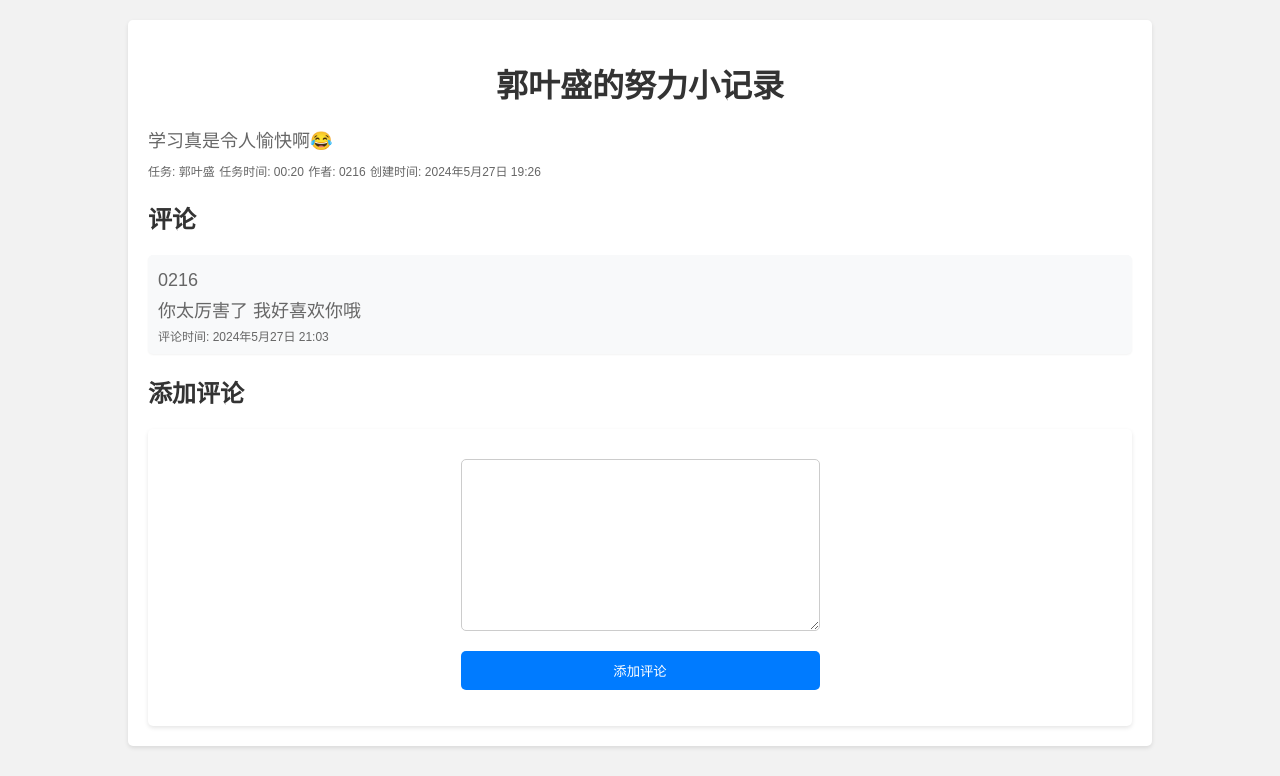
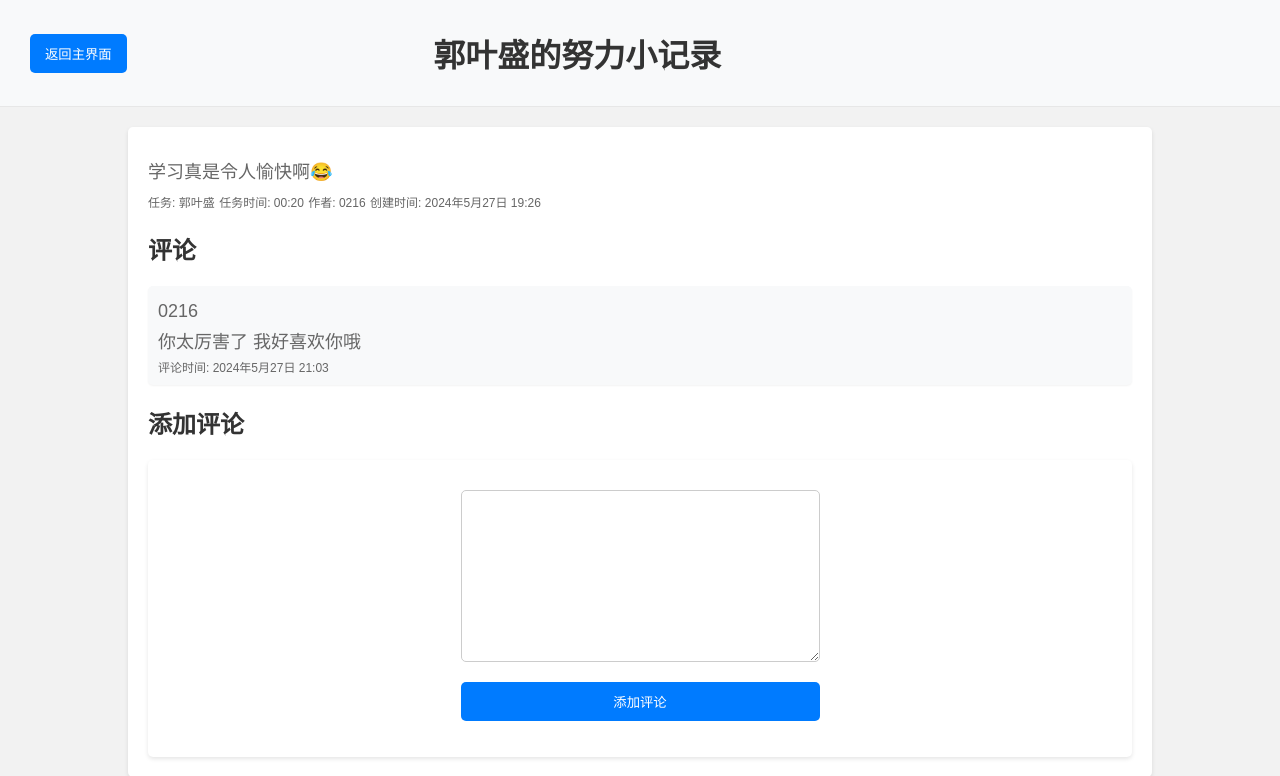
Before and after one commit to reinerina/comm_site, a Django app: page /post/21/ in a window 1280 px wide. Shown: the top 776 px of the page. Run offline with Django 4.2, Linux system fonts and the light colour scheme; a user stored in the database is signed in; data comes from the database, SQL or seed files in the repository.

Commit message:
feat:添加了返回按钮

```diff
--- a/community/static/community/post_detail_style.css
+++ b/community/static/community/post_detail_style.css
@@ -112,6 +112,45 @@ h2 {
     background-color: #0056b3; /* 设置提交按钮悬停时的背景颜色 */
 }
 
+/* 设置顶部导航栏的样式 */
+.navbar {
+    background-color: #f8f9fa; /* 设置导航栏背景颜色 */
+    padding: 10px 20px; /* 设置导航栏内边距 */
+    display: flex; /* 使用弹性布局 */
+    justify-content: space-between; /* 两端对齐 */
+    align-items: center; /* 垂直居中 */
+    border-bottom: 1px solid #e7e7e7; /* 设置导航栏底部边框 */
+}
+
+/* 设置左侧导航栏的样式 */
+.navbar-left {
+    display: flex; /* 使用弹性布局 */
+    align-items: center; /* 垂直居中 */
+    flex: 1;
+}
+
+/* 设置中间导航栏的样式 */
+.navbar-center {
+    flex: 2; /* 使中间导航栏占据更多空间 */
+    display: flex; /* 使用弹性布局 */
+    justify-content: center; /* 中间对齐 */
+}
+
+.navbar-left button {
+    background-color: #007bff; /* 设置按钮和链接的背景颜色 */
+    color: white; /* 设置按钮和链接的文字颜色 */
+    padding: 10px 15px; /* 设置按钮和链接的内边距 */
+    border: none; /* 去除按钮和链接的边框 */
+    border-radius: 5px; /* 设置按钮和链接的圆角边框 */
+    text-decoration: none; /* 去除链接的下划线 */
+    cursor: pointer; /* 设置鼠标悬停时的光标样式 */
+    margin-left: 10px; /* 设置左侧间距 */
+}
+
+.navbar-left button:hover {
+    background-color: #0056b3; /* 设置按钮和链接悬停时的背景颜色 */
+}
+
 /* 设置红色按钮的样式（用于删除和注销按钮） */
 .red-button{
     background-color: #dc3545; /* 设置红色按钮的背景颜色 */
@@ -123,3 +162,8 @@ h2 {
     text-decoration: none; /* 去除链接的下划线 */
     margin-left: 10px; /* 设置左侧间距 */
 }
+
+/* 设置 spacer 的样式 */
+.spacer {
+    flex: 1; /* 使 spacer 占据一定空间，以便右侧内容对齐 */
+}
--- a/community/templates/community/post_detail.html
+++ b/community/templates/community/post_detail.html
@@ -3,8 +3,19 @@
 <link rel="stylesheet" href="{% static 'community/post_detail_style.css' %}">
 
 {% block content %}
+    <div class="navbar">
+        <div class="navbar-left">
+            <button onclick="location.href='{% url 'post_list' %}'" class="back-button">返回主界面</button>
+        </div>
+        <div class="navbar-center">
+            <h1>{{ post.title }}</h1>
+            <div class="spacer"></div>
+        </div>
+        <div class="navbar-right">
+            <div class="spacer"></div>
+        </div>
+    </div>
   <div class="post-detail">
-    <h1>{{ post.title }}</h1>
     <p>{{ post.content }}</p>
     <p1>任务: {{ post.task }}</p1>
     <p1>任务时间: {{ post.task_time }}</p1>
```
